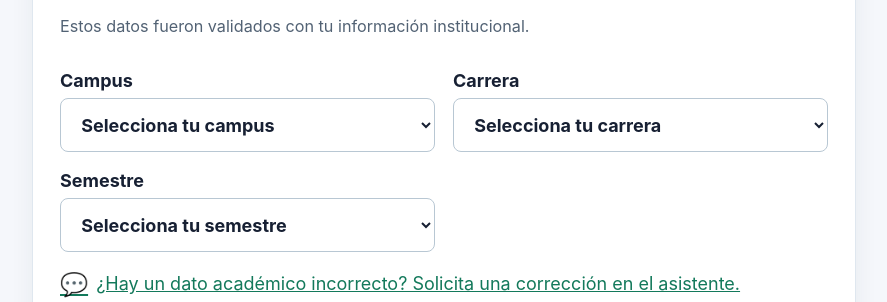
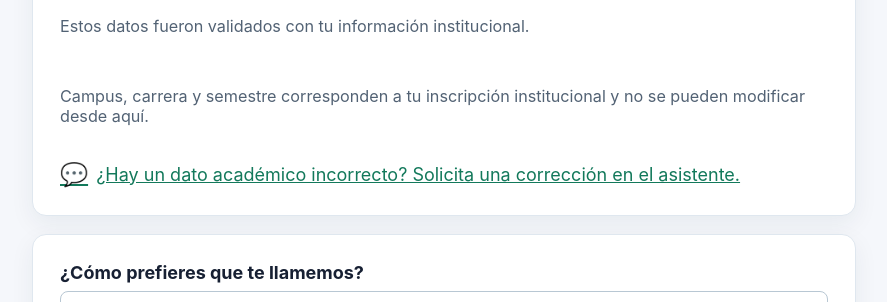
Before and after one commit to EBCoDivas/ebc-compass, a React (Vite) app in the folder frontend/: page /perfil in a window 1280 px wide. Shown: the part 816-1118 px from the top of the page, without its empty margins (196-1083 px from the left). Built offline with nearby package versions, Linux system fonts and the light colour scheme; no server answers.

Commit message:
fix(frontend): use institutional academic profile data

```diff
--- a/frontend/src/pages/Profile.tsx
+++ b/frontend/src/pages/Profile.tsx
@@ -2,12 +2,15 @@ import { useState } from 'react'
 import type { FormEvent } from 'react'
 import { useNavigate } from 'react-router-dom'
 import { loadProfile, profileCompleteness, saveProfile } from '../services/profileService'
-import { campusOptions, careerOptions, emptyProfile, simulatedAcademicData } from '../types/profile'
+import { emptyProfile, simulatedAcademicData } from '../types/profile'
 import type { StudentProfile } from '../types/profile'
 
 export function Profile() {
   const navigate = useNavigate()
-  const [profile, setProfile] = useState<StudentProfile>(() => loadProfile() ?? emptyProfile)
+  const [profile, setProfile] = useState<StudentProfile>(() => {
+    const stored = loadProfile()
+    return { ...emptyProfile, ...stored, campus: stored?.campus || 'CMS', career: stored?.career || 'banking', currentSemester: stored?.currentSemester || 2 }
+  })
   const [interest, setInterest] = useState('')
   const [error, setError] = useState('')
   const completeness = profileCompleteness(profile)
@@ -74,11 +77,7 @@ export function Profile() {
             <div><span>Semestre actual</span><strong>{simulatedAcademicData.semester}</strong></div>
           </div>
           <p className="field-help">Estos datos fueron validados con tu información institucional.</p>
-          <div className="form-grid">
-            <label>Campus<select required value={profile.campus} onChange={(e) => update('campus', e.target.value as StudentProfile['campus'])}><option value="">Selecciona tu campus</option>{campusOptions.map((option) => <option value={option.value} key={option.value}>{option.label}</option>)}</select></label>
-            <label>Carrera<select required value={profile.career} onChange={(e) => update('career', e.target.value as StudentProfile['career'])}><option value="">Selecciona tu carrera</option>{careerOptions.map((option) => <option value={option.value} key={option.value}>{option.label}</option>)}</select></label>
-            <label>Semestre<select required value={profile.currentSemester} onChange={(e) => update('currentSemester', e.target.value ? Number(e.target.value) : '')}><option value="">Selecciona tu semestre</option>{Array.from({ length: 10 }, (_, index) => <option value={index + 1} key={index + 1}>{index + 1}° semestre</option>)}</select></label>
-          </div>
+          <p className="field-help">Campus, carrera y semestre corresponden a tu inscripción institucional y no se pueden modificar desde aquí.</p>
           <button type="button" className="assistant-link" onClick={() => setError('La solicitud de corrección estará disponible en el asistente.')}><span className="assistant-icon" aria-hidden="true">💬</span> ¿Hay un dato académico incorrecto? Solicita una corrección en el asistente.</button>
         </section>
         <section className="form-card">
```
